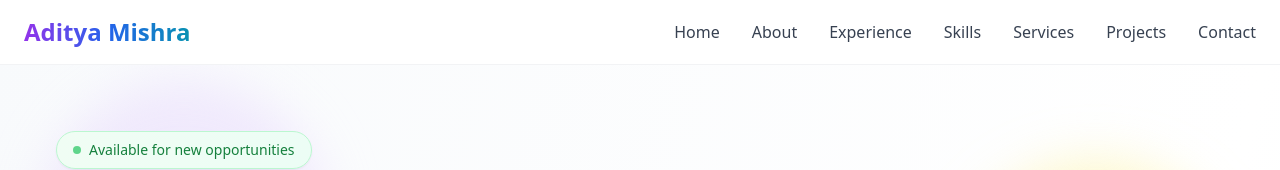
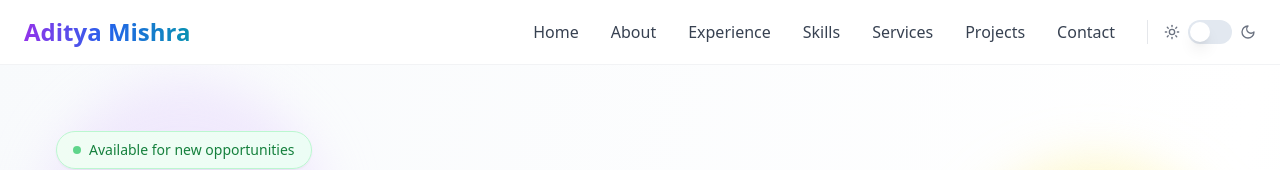
Before and after one commit to theadimish/adi-mish-portfolio, a React (Vite) app: page / in a window 1280 px wide. Shown: the top 170 px of the page. Built offline with nearby package versions, Linux system fonts and the light colour scheme.

Commit message:
Add light/dark mode toggle to navbar
Adds a switch button to the navigation bar for toggling between light and dark mode.

```diff
--- a/src/App.tsx
+++ b/src/App.tsx
@@ -1,8 +1,10 @@
+
 import { Toaster } from "@/components/ui/toaster";
 import { Toaster as Sonner } from "@/components/ui/sonner";
 import { TooltipProvider } from "@/components/ui/tooltip";
 import { QueryClient, QueryClientProvider } from "@tanstack/react-query";
 import { BrowserRouter, Routes, Route } from "react-router-dom";
+import { ThemeProvider } from "next-themes";
 import Index from "./pages/Index";
 import NotFound from "./pages/NotFound";
 
@@ -10,6 +12,12 @@ const queryClient = new QueryClient();
 
 const App = () => (
   <QueryClientProvider client={queryClient}>
+    <ThemeProvider
+      attribute="class"
+      defaultTheme="light"
+      enableSystem
+      disableTransitionOnChange
+    >
       <TooltipProvider>
         <Toaster />
         <Sonner />
@@ -21,6 +29,7 @@ const App = () => (
           </Routes>
         </BrowserRouter>
       </TooltipProvider>
+    </ThemeProvider>
   </QueryClientProvider>
 );
 
--- a/src/components/Navigation.tsx
+++ b/src/components/Navigation.tsx
@@ -1,26 +1,46 @@
 
 import React from 'react';
+import { Switch } from '@/components/ui/switch';
+import { useTheme } from 'next-themes';
+import { Moon, Sun } from 'lucide-react';
 
 interface NavigationProps {
   scrollToSection: (sectionId: string) => void;
 }
 
 const Navigation: React.FC<NavigationProps> = ({ scrollToSection }) => {
+  const { theme, setTheme } = useTheme();
+
+  const toggleTheme = () => {
+    setTheme(theme === 'dark' ? 'light' : 'dark');
+  };
+
   return (
-    <nav className="fixed top-0 w-full bg-white/90 backdrop-blur-lg z-50 border-b border-gray-200/50">
+    <nav className="fixed top-0 w-full bg-white/90 dark:bg-gray-900/90 backdrop-blur-lg z-50 border-b border-gray-200/50 dark:border-gray-700/50">
       <div className="container mx-auto px-6 py-4">
         <div className="flex justify-between items-center">
           <div className="text-2xl font-bold bg-gradient-to-r from-purple-600 via-blue-600 to-cyan-600 bg-clip-text text-transparent">
             Aditya Mishra
           </div>
-          <div className="hidden md:flex space-x-8">
-            <button onClick={() => scrollToSection('home')} className="text-gray-700 hover:text-purple-600 transition-all duration-300 font-medium hover:scale-105">Home</button>
-            <button onClick={() => scrollToSection('about')} className="text-gray-700 hover:text-purple-600 transition-all duration-300 font-medium hover:scale-105">About</button>
-            <button onClick={() => scrollToSection('experience')} className="text-gray-700 hover:text-purple-600 transition-all duration-300 font-medium hover:scale-105">Experience</button>
-            <button onClick={() => scrollToSection('skills')} className="text-gray-700 hover:text-purple-600 transition-all duration-300 font-medium hover:scale-105">Skills</button>
-            <button onClick={() => scrollToSection('services')} className="text-gray-700 hover:text-purple-600 transition-all duration-300 font-medium hover:scale-105">Services</button>
-            <button onClick={() => scrollToSection('projects')} className="text-gray-700 hover:text-purple-600 transition-all duration-300 font-medium hover:scale-105">Projects</button>
-            <button onClick={() => scrollToSection('contact')} className="text-gray-700 hover:text-purple-600 transition-all duration-300 font-medium hover:scale-105">Contact</button>
+          <div className="hidden md:flex space-x-8 items-center">
+            <button onClick={() => scrollToSection('home')} className="text-gray-700 dark:text-gray-300 hover:text-purple-600 dark:hover:text-purple-400 transition-all duration-300 font-medium hover:scale-105">Home</button>
+            <button onClick={() => scrollToSection('about')} className="text-gray-700 dark:text-gray-300 hover:text-purple-600 dark:hover:text-purple-400 transition-all duration-300 font-medium hover:scale-105">About</button>
+            <button onClick={() => scrollToSection('experience')} className="text-gray-700 dark:text-gray-300 hover:text-purple-600 dark:hover:text-purple-400 transition-all duration-300 font-medium hover:scale-105">Experience</button>
+            <button onClick={() => scrollToSection('skills')} className="text-gray-700 dark:text-gray-300 hover:text-purple-600 dark:hover:text-purple-400 transition-all duration-300 font-medium hover:scale-105">Skills</button>
+            <button onClick={() => scrollToSection('services')} className="text-gray-700 dark:text-gray-300 hover:text-purple-600 dark:hover:text-purple-400 transition-all duration-300 font-medium hover:scale-105">Services</button>
+            <button onClick={() => scrollToSection('projects')} className="text-gray-700 dark:text-gray-300 hover:text-purple-600 dark:hover:text-purple-400 transition-all duration-300 font-medium hover:scale-105">Projects</button>
+            <button onClick={() => scrollToSection('contact')} className="text-gray-700 dark:text-gray-300 hover:text-purple-600 dark:hover:text-purple-400 transition-all duration-300 font-medium hover:scale-105">Contact</button>
+
+            {/* Theme Toggle */}
+            <div className="flex items-center space-x-2 ml-4 pl-4 border-l border-gray-200 dark:border-gray-700">
+              <Sun className="h-4 w-4 text-gray-500 dark:text-gray-400" />
+              <Switch
+                checked={theme === 'dark'}
+                onCheckedChange={toggleTheme}
+                className="data-[state=checked]:bg-purple-600"
+              />
+              <Moon className="h-4 w-4 text-gray-500 dark:text-gray-400" />
+            </div>
           </div>
         </div>
       </div>
--- a/src/pages/Index.tsx
+++ b/src/pages/Index.tsx
@@ -18,7 +18,7 @@ const Index = () => {
   };
 
   return (
-    <div className="min-h-screen bg-gradient-to-br from-slate-50 via-white to-blue-50">
+    <div className="min-h-screen bg-gradient-to-br from-slate-50 via-white to-blue-50 dark:from-gray-900 dark:via-gray-800 dark:to-blue-900">
       <Navigation scrollToSection={scrollToSection} />
       <Hero />
       <About />
@@ -29,12 +29,12 @@ const Index = () => {
       <Contact />
 
       {/* Footer */}
-      <footer className="bg-gray-900 text-white py-8 px-6">
+      <footer className="bg-gray-900 dark:bg-gray-950 text-white py-8 px-6">
         <div className="container mx-auto text-center">
           <p className="text-lg font-medium mb-2">
             "Code with purpose. Build with passion."
           </p>
-          <p className="text-gray-400">
+          <p className="text-gray-400 dark:text-gray-500">
             © 2025 Aditya Mishra. All rights reserved.
           </p>
         </div>
```
Lines whose indentation alone changed are shown as unchanged.
